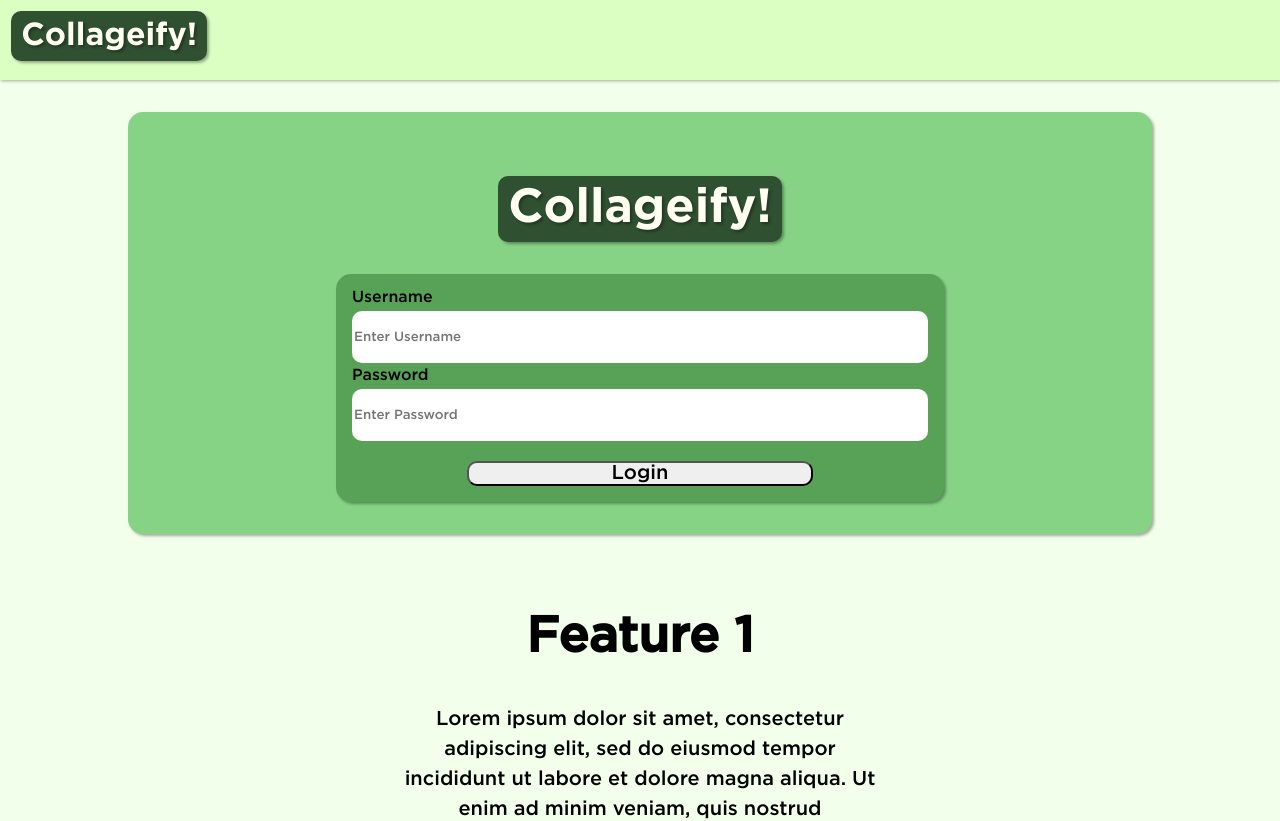
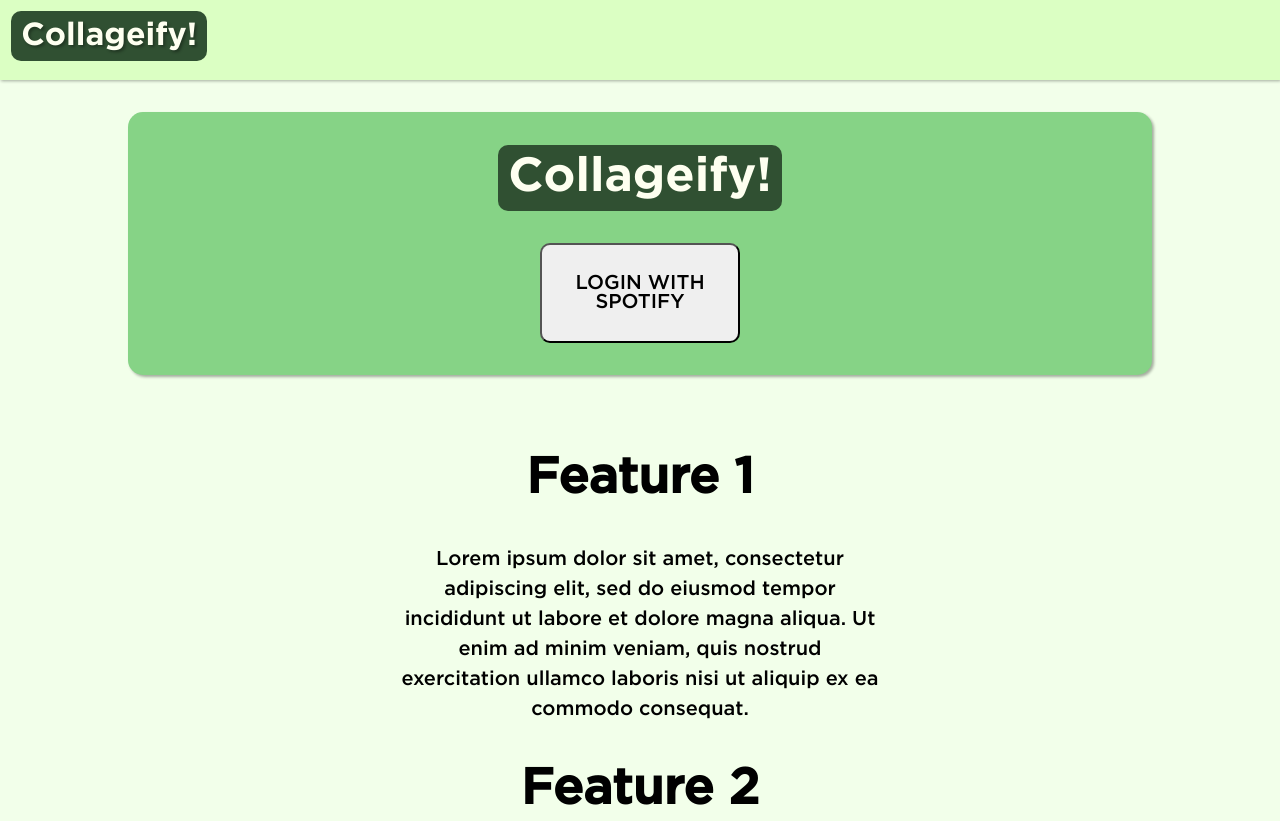
Before and after one commit to craigsterr/collageify, a React (Create React App) app: page / in a window 1280 px wide. Shown: the top 821 px of the page. Built offline with nearby package versions, Linux system fonts and the light colour scheme.

Commit message:
added login with spotify button

```diff
--- a/src/App.css
+++ b/src/App.css
@@ -38,7 +38,6 @@
   max-width: fit-content;
   padding: 10px;
   border-radius: 10px;
-  box-shadow: 2px 2px 3px rgba(0, 0, 0, 0.33);
 }
 
 .header h2 {
@@ -55,6 +54,7 @@
   padding: 2rem;
   border-radius: 15px;
   box-shadow: 2px 2px 3px rgba(0, 0, 0, 0.33);
+  padding-top: 0.5px;
 }
 
 img {
@@ -66,14 +66,12 @@
   display: flex;
   justify-content: center;
   font-size: 3rem;
-  text-shadow: 2px 2px 3px rgba(0, 0, 0, 0.33);
   font-family: SpotiFont;
   background-color: rgb(48, 80, 50);
   max-width: fit-content;
   margin: 2rem auto;
   padding: 10px;
   border-radius: 10px;
-  box-shadow: 2px 2px 3px rgba(0, 0, 0, 0.33);
 }
 
 .login-container {
@@ -86,7 +84,6 @@
   margin: 0 auto;
   border-radius: 15px;
   row-gap: 5px;
-  box-shadow: 2px 2px 3px rgba(0, 0, 0, 0.33);
 }
 
 .login-container input {
@@ -97,11 +94,22 @@
 }
 
 .login-button {
+  cursor: pointer;
   margin: 0 auto;
   margin-top: 15px;
-  width: 60%;
+  width: 200px;
+  height: 100px;
   border-radius: 10px;
   font-size: 20px;
+  display: flex;
+  justify-content: center;
+  align-items: center;
+  transition: 0.5s;
+}
+
+.login-button:hover {
+  letter-spacing: 0.25em;
+  transition: 0.5s;
 }
 
 .descriptions {
--- a/src/App.js
+++ b/src/App.js
@@ -12,13 +12,14 @@
       </div>
       <div className='square-container'>
         <h1>Collageify!</h1>
-        <div className='login-container'>
+        <button type="submit" className='login-button'>LOGIN WITH SPOTIFY</button>
+        {/* <div className='login-container'>
           <label>Username</label>
           <input type="text" placeholder="Enter Username" className="username" required/>
           <label>Password</label>
           <input type="text" placeholder="Enter Password" className="password" required/>
-          <button type="submit" className='login-button'>Login</button>
-        </div>
+
+        </div> */}
       </div>
       <div className='descriptions'>
         <h2>Feature 1</h2>
```
